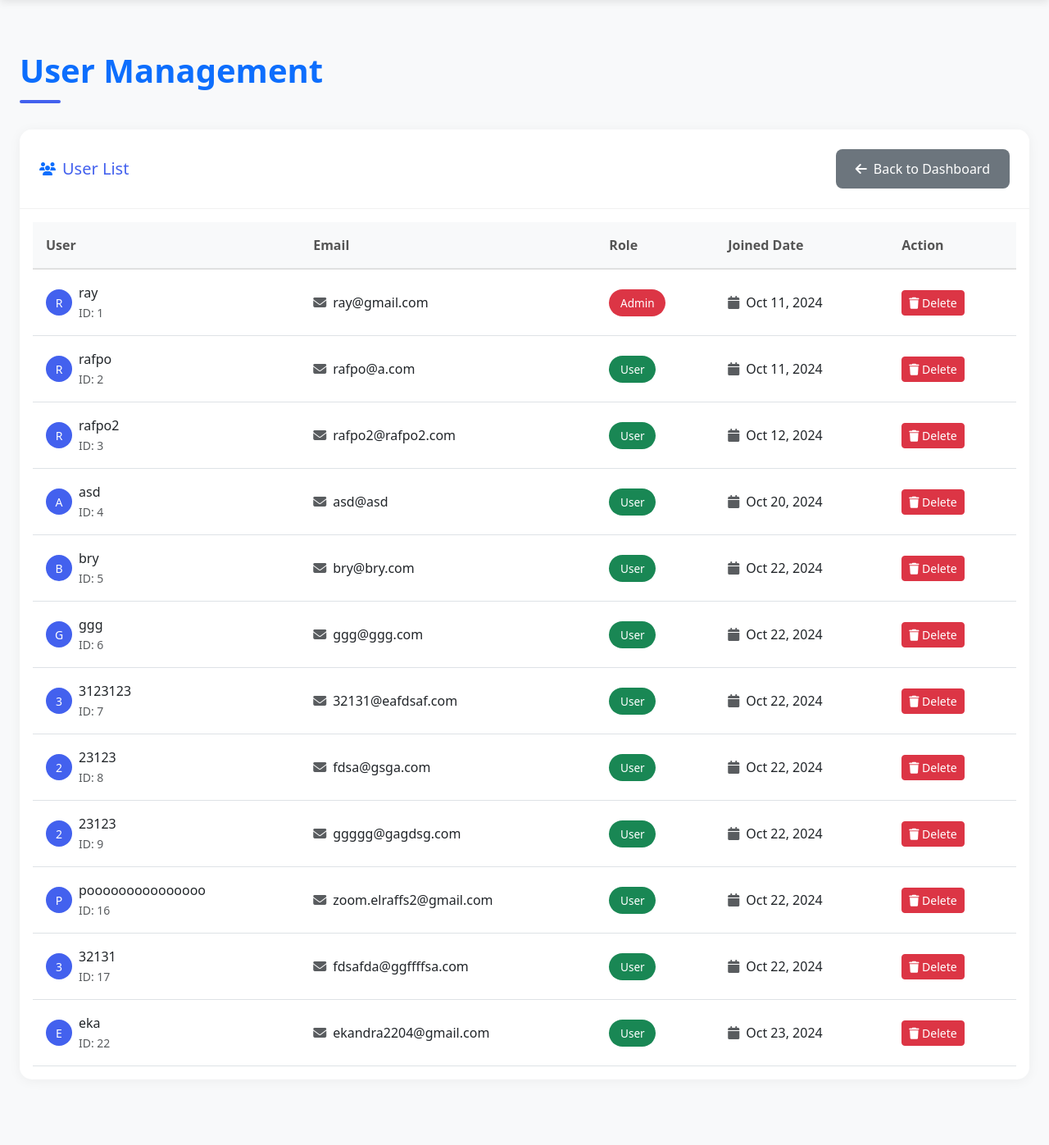
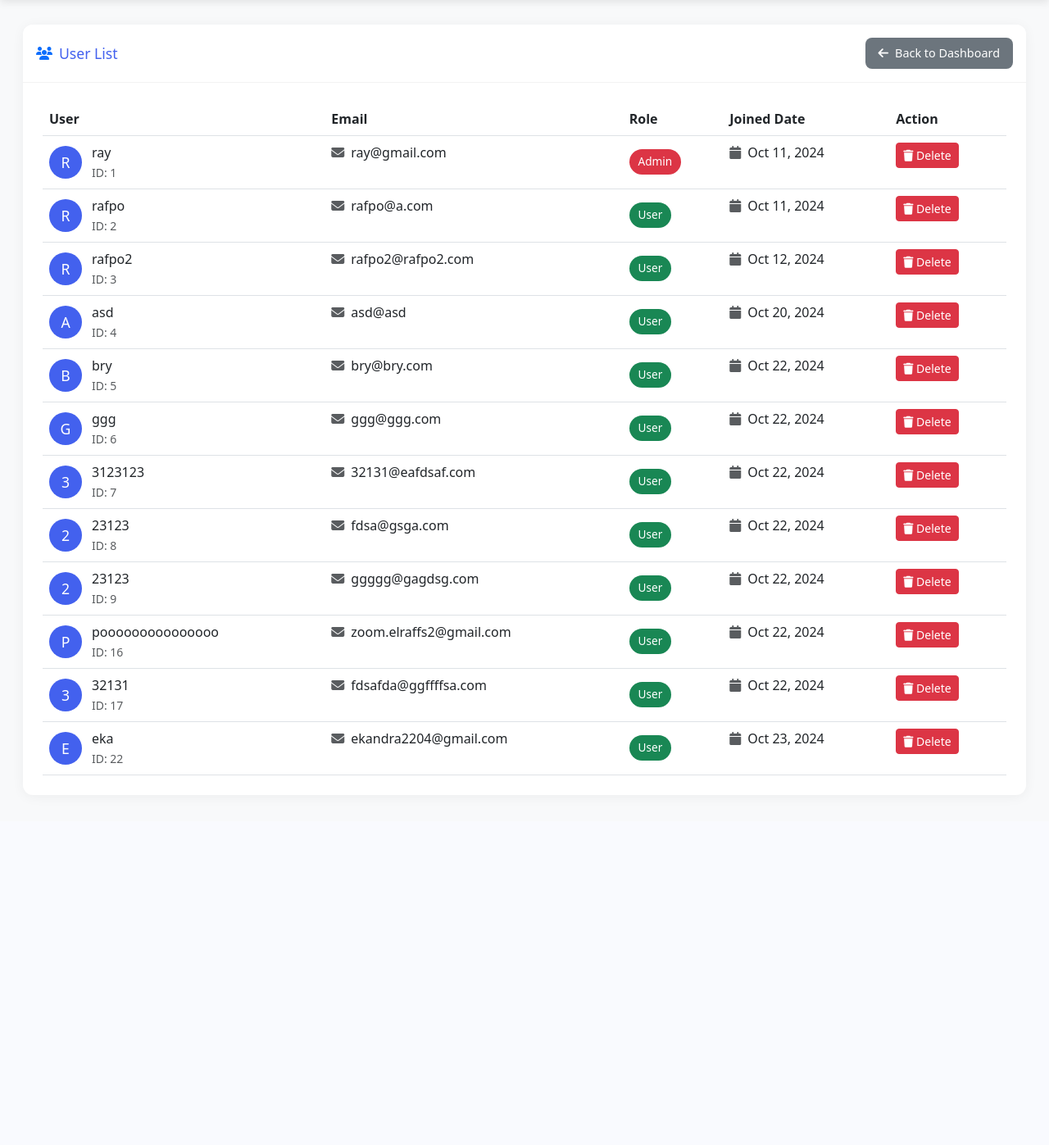
Before and after one commit to itzreiii/midExam-lecWebProg, a PHP site: page /webprog-lecture/admin/user-management.php in a window 1280 px wide. Shown: the part 56-1453 px from the top of the page at 82% size. After the commit the page ends 1002 px from the top, so only its background shows below. Run offline with PHP 8.4, Linux system fonts and the light colour scheme; data comes from the database, SQL or seed files in the repository; some libraries are stand-ins or nearby versions.

Commit message:
Update user-management.php

```diff
--- a/lec/admin/user-management.php
+++ b/lec/admin/user-management.php
@@ -26,78 +26,79 @@ include_once '../includes/adminheader.php';  // Include the header/navbar
         :root {
             --primary-color: #4361ee;
             --secondary-color: #3f37c9;
-            --accent-color: #4895ef;
             --light-bg: #f8f9fa;
         }
 
         body {
             background-color: var(--light-bg);
+            padding: 1rem;
         }
 
         .page-title {
-            position: relative;
-            padding-bottom: 1rem;
+            font-size: 1.5rem;
+            margin-bottom: 1.5rem;
+            color: var(--primary-color);
+        }
+
+        @media (min-width: 768px) {
+            .page-title {
+                font-size: 2rem;
                 margin-bottom: 2rem;
             }
-
-        .page-title::after {
-            content: '';
-            position: absolute;
-            bottom: 0;
-            left: 0;
-            width: 50px;
-            height: 4px;
-            background: var(--primary-color);
-            border-radius: 2px;
         }
 
         .card {
             border: none;
-            border-radius: 15px;
+            border-radius: 12px;
             box-shadow: 0 2px 15px rgba(0,0,0,0.05);
-            margin-bottom: 2rem;
+            margin-bottom: 1rem;
         }
 
         .card-header {
             background-color: white;
             border-bottom: 1px solid rgba(0,0,0,0.05);
-            padding: 1.5rem;
-            border-radius: 15px 15px 0 0 !important;
+            padding: 1rem;
+            border-radius: 12px 12px 0 0 !important;
         }
 
         .card-header h2 {
-            font-size: 1.25rem;
+            font-size: 1.1rem;
             margin: 0;
             color: var(--primary-color);
         }
 
-        .table {
-            margin: 0;
+        .user-card {
+            border: 1px solid #eee;
+            border-radius: 10px;
+            padding: 1rem;
+            margin-bottom: 1rem;
+            background: white;
         }
 
-        .table th {
-            background-color: var(--light-bg);
-            border-bottom: 2px solid #e0e0e0;
-            color: #555;
-            font-weight: 600;
-            padding: 1rem;
-            white-space: nowrap;
-        }
-
-        .table td {
-            padding: 1rem;
-            vertical-align: middle;
+        .user-avatar {
+            width: 40px;
+            height: 40px;
+            border-radius: 50%;
+            background-color: var(--primary-color);
+            color: white;
+            display: flex;
+            align-items: center;
+            justify-content: center;
+            font-size: 1.1rem;
+            margin-right: 0.75rem;
         }
 
         .role-badge {
-            padding: 0.5em 1em;
+            padding: 0.4em 0.8em;
             border-radius: 20px;
             font-size: 0.85rem;
             font-weight: 500;
+            display: inline-block;
+            margin: 0.5rem 0;
         }
 
         .btn-back {
-            padding: 0.75rem 1.5rem;
+            padding: 0.5rem 1rem;
             border-radius: 8px;
             font-weight: 500;
             background-color: #6c757d;
@@ -106,57 +107,95 @@ include_once '../includes/adminheader.php';  // Include the header/navbar
             text-decoration: none;
             display: inline-flex;
             align-items: center;
-            transition: all 0.3s ease;
+            font-size: 0.9rem;
         }
 
-        .btn-back:hover {
-            background-color: #5a6268;
-            color: white;
+        .info-item {
+            display: flex;
+            align-items: center;
+            margin: 0.5rem 0;
+            font-size: 0.9rem;
         }
 
-        .user-avatar {
-            width: 32px;
-            height: 32px;
-            border-radius: 50%;
-            background-color: var(--primary-color);
-            color: white;
-            display: inline-flex;
-            align-items: center;
-            justify-content: center;
-            font-size: 0.875rem;
+        .info-item i {
+            width: 20px;
             margin-right: 0.5rem;
+            color: #666;
         }
 
-        @media (max-width: 768px) {
-            .table-responsive {
-                border-radius: 15px;
+        /* Desktop view table */
+        @media (min-width: 768px) {
+            .mobile-view {
+                display: none;
+            }
+
+            .desktop-view {
+                display: block;
             }
 
             .card-body {
-                padding: 0;
+                padding: 1.5rem;
+            }
+        }
+
+        /* Mobile view cards */
+        @media (max-width: 767px) {
+            .mobile-view {
+                display: block;
+            }
+
+            .desktop-view {
+                display: none;
+            }
+
+            .card-header {
+                flex-direction: column;
+                gap: 1rem;
+            }
+
+            .btn-back {
+                width: 100%;
+                justify-content: center;
+            }
+
+            .card-body {
+                padding: 1rem;
+            }
+
+            .action-buttons {
+                margin-top: 1rem;
+                display: grid;
+                gap: 0.5rem;
+            }
+
+            .action-buttons .btn {
+                width: 100%;
             }
         }
     </style>
 </head>
 <body>
-<div class="container-fluid px-4 py-5">
-    <h1 class="page-title text-primary fw-bold">User Management</h1>
+<div class="container-fluid">
+    <h1 class="page-title fw-bold">
+        <i class="fas fa-users me-2"></i>
+        User Management
+    </h1>
 
-    <!-- User Table -->
     <div class="card">
         <div class="card-header d-flex align-items-center justify-content-between">
             <div class="d-flex align-items-center">
                 <i class="fas fa-users me-2 text-primary"></i>
                 <h2>User List</h2>
             </div>
-            <div class="d-flex gap-2">
             <a href="dashboard.php" class="btn-back">
                 <i class="fas fa-arrow-left me-2"></i>
                 Back to Dashboard
             </a>
         </div>
-        </div>
+
         <div class="card-body">
+            <!-- Desktop View - Table -->
+            <div class="desktop-view">
                 <div class="table-responsive">
                     <table class="table table-hover mb-0">
                         <thead>
@@ -207,7 +246,6 @@ include_once '../includes/adminheader.php';  // Include the header/navbar
                                     </div>
                                 </td>
                                 <td>
-                                <!-- Delete user -->
                                     <a href="delete_user.php?id=<?= $user['id']?>" class="btn btn-sm btn-danger">
                                         <i class="fas fa-trash"></i> Delete
                                     </a>
@@ -218,6 +256,51 @@ include_once '../includes/adminheader.php';  // Include the header/navbar
                     </table>
                 </div>
             </div>
+
+            <!-- Mobile View - Cards -->
+            <div class="mobile-view">
+                <?php foreach ($users as $user): ?>
+                <div class="user-card">
+                    <div class="d-flex align-items-center mb-3">
+                        <div class="user-avatar">
+                            <?= strtoupper(substr($user['name'], 0, 1)) ?>
+                        </div>
+                        <div>
+                            <div class="fw-medium"><?= htmlspecialchars($user['name']) ?></div>
+                            <small class="text-muted">ID: <?= htmlspecialchars($user['id']) ?></small>
+                        </div>
+                    </div>
+
+                    <div class="info-item">
+                        <i class="fas fa-envelope"></i>
+                        <?= htmlspecialchars($user['email']) ?>
+                    </div>
+
+                    <div class="info-item">
+                        <i class="fas fa-calendar"></i>
+                        <?= date('M d, Y', strtotime($user['created_at'])) ?>
+                    </div>
+
+                    <?php
+                    $roleClass = match($user['role']) {
+                        'admin' => 'bg-danger text-white',
+                        'moderator' => 'bg-warning text-dark',
+                        default => 'bg-success text-white'
+                    };
+                    ?>
+                    <span class="role-badge <?= $roleClass ?>">
+                        <?= ucfirst(htmlspecialchars($user['role'])) ?>
+                    </span>
+
+                    <div class="action-buttons">
+                        <a href="delete_user.php?id=<?= $user['id']?>" class="btn btn-danger">
+                            <i class="fas fa-trash me-2"></i> Delete User
+                        </a>
+                    </div>
+                </div>
+                <?php endforeach; ?>
+            </div>
+        </div>
     </div>
 </div>
 
@@ -225,11 +308,10 @@ include_once '../includes/adminheader.php';  // Include the header/navbar
 <script src="https://cdn.jsdelivr.net/npm/sweetalert2@11/dist/sweetalert2.min.js"></script>
 
 <script>
-        // Menampilkan SweetAlert jika ada status sukses
     <?php if (isset($_GET['status']) && $_GET['status'] == 'success'): ?>
         Swal.fire({
-                title: 'Sukses!',
-                text: 'User berhasil dihapus.',
+            title: 'Success!',
+            text: 'User has been deleted.',
             icon: 'success',
             confirmButtonText: 'OK'
         });
```
Lines whose indentation alone changed are shown as unchanged.
